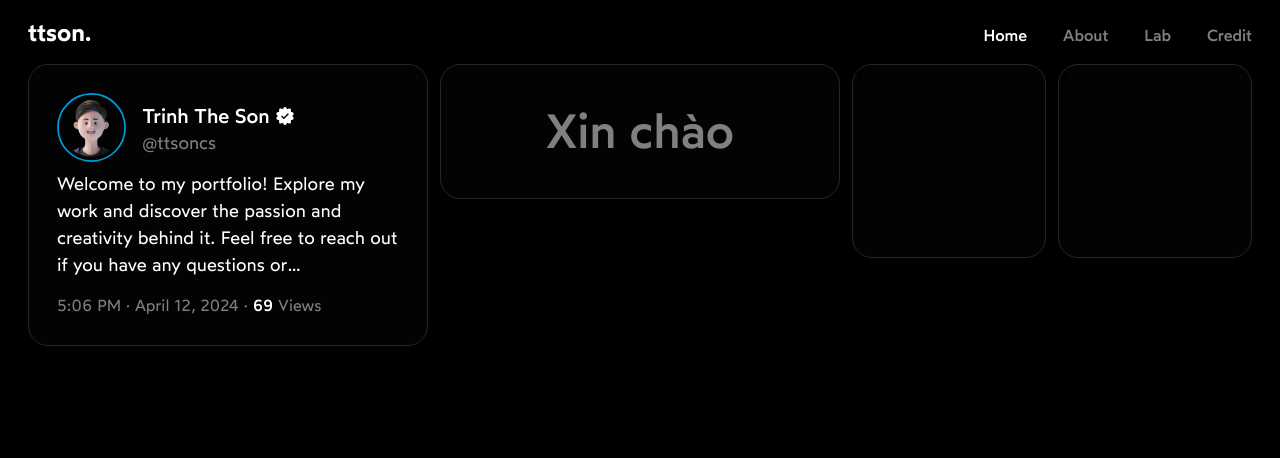
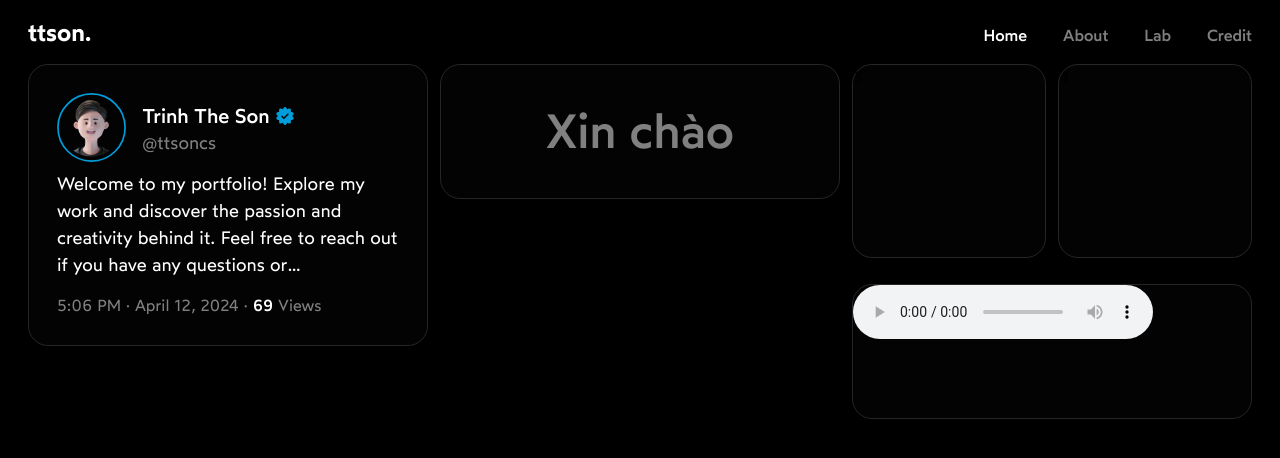
Before and after one commit to ttsoncs/portfolio-refactor, a Next.js app: page / in a window 1280 px wide. Shown: the top 458 px of the page. Built offline with nearby package versions, Linux system fonts and the light colour scheme.

Commit message:
Update verified badge color in verified.svg and fix alt text in FirstGrid.js

```diff
--- /dev/null
+++ b/src/components/HomeGrid/EighthGrid.js
@@ -0,0 +1,32 @@
+import { QUERIES } from "@/constants";
+import React from "react";
+import styled from "styled-components";
+
+function EighthGrid() {
+  return (
+    <Wrapper>
+      <audio controls>
+        <source
+          src="/sounds/music.mp3"
+          type="audio/mpeg"
+        />
+      </audio>
+    </Wrapper>
+  );
+}
+
+const Wrapper = styled.section`
+  background-color: var(--color-box-background);
+  border-radius: 20px;
+  border: 1px solid var(--color-border);
+  gap: 8px;
+  grid-column: 9/13;
+  grid-row: 4/6;
+
+  @media ${QUERIES.phoneAndSmaller} {
+    grid-column: 1/-1;
+    grid-row: initial;
+  }
+`;
+
+export default EighthGrid;
--- a/src/components/HomeGrid/FirstGrid.js
+++ b/src/components/HomeGrid/FirstGrid.js
@@ -1,5 +1,4 @@
 import { QUERIES } from "@/constants";
-// import avatar from "/public/images/avatar.webp";
 import Image from "next/image";
 import React from "react";
 import styled from "styled-components";
@@ -22,7 +21,7 @@ function FirstGrid() {
             <Name>Trinh The Son</Name>
             <Badge
               src={verified}
-              alt="Verified badge"
+              alt="verified badge"
             ></Badge>
           </NameWrapper>
           <TwitterLink>@ttsoncs</TwitterLink>
--- a/src/components/HomeGrid/HomeGrid.js
+++ b/src/components/HomeGrid/HomeGrid.js
@@ -1,6 +1,7 @@
 "use client";
 
 import { QUERIES } from "@/constants";
+import EighthGrid from "./EighthGrid";
 import FirstGrid from "./FirstGrid";
 import React from "react";
 import SecondGrid from "./SecondGrid";
@@ -13,14 +14,13 @@ function HomeGrid() {
       <SecondGrid />
       <Box3>3</Box3>
       <Box4>4</Box4>
-      {/*
-      <Box5>5</Box5>
+      <EighthGrid>8</EighthGrid>
+      {/* <Box5>5</Box5>
       <Box6>6</Box6>
       <Box7>7</Box7>
-      <Box8>8</Box8>
       <Box9>9</Box9>
       <Box10>10</Box10>
-      <Box11>11</Box11> */}
+      <Box11>11</Box11>  */}
     </Wrapper>
   );
 }
@@ -98,17 +98,6 @@ const Box7 = styled.div`
   }
 `;
 
-const Box8 = styled.div`
-  border: 1px solid var(--color-border);
-  grid-column: 9/13;
-  grid-row: 4/6;
-
-  @media ${QUERIES.phoneAndSmaller} {
-    grid-column: initial;
-    grid-row: initial;
-  }
-`;
-
 const Box9 = styled.div`
   border: 1px solid var(--color-border);
   grid-column: 1/3;
```
Also changed, not shown: public/images/verified.svg, 1 other file (tests, documents, lock files or other folders).
